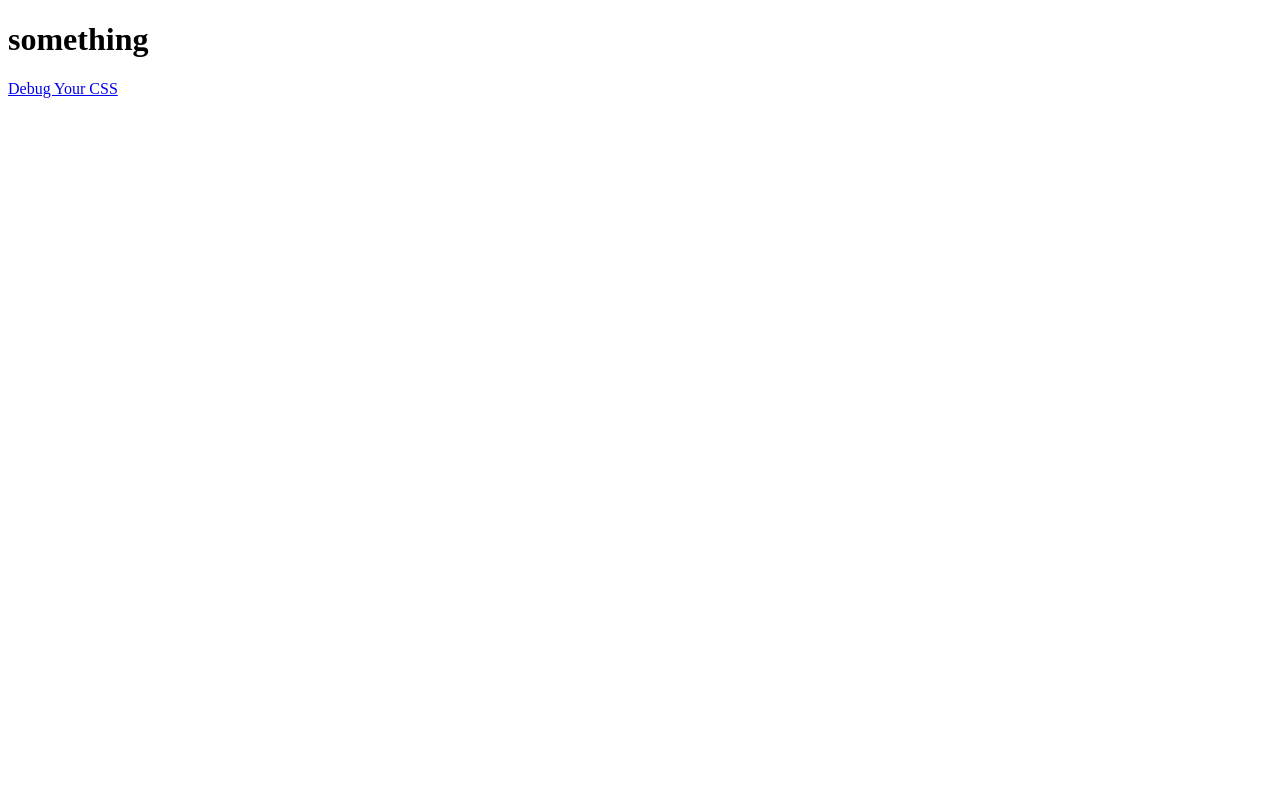
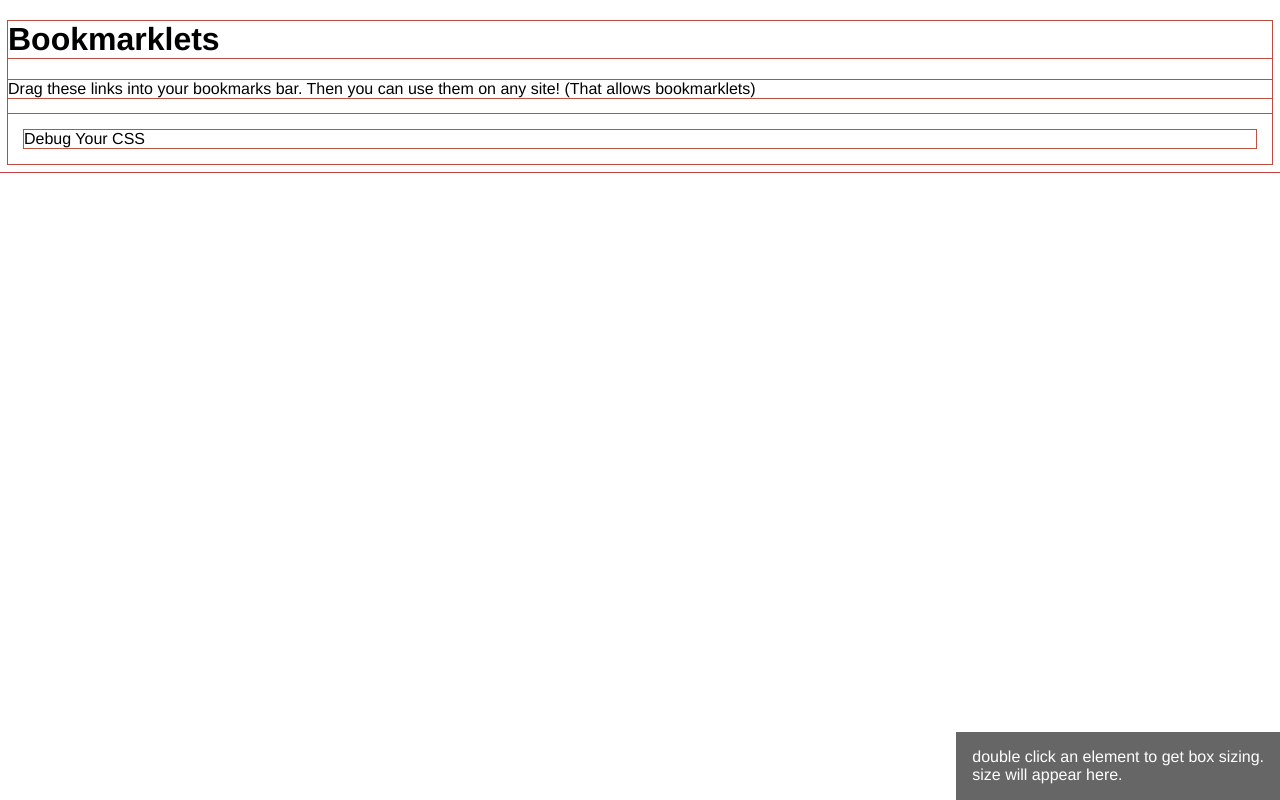
Before and after one commit to chalupagrande/trollscripts, a plain HTML site: page index.html in a window 1280 px wide. Drawn offline with Linux system fonts and the light colour scheme.

Commit message:
rainbows

```diff
--- a/index.html
+++ b/index.html
@@ -3,11 +3,34 @@
 <head>
   <meta charset="UTF-8">
   <title>trollscripts</title>
+<style>
+  body {
+    font-family: Helvetica;
+    font-size:16px;
+  }
+  .links {
+    display: flex;
+    flex-flow: column nowrap;
+  }
+
+  a {
+    color: black;
+    margin: 1rem;
+    text-decoration: none;
+  }
+  a:hover{
+    text-decoration: underline;
+  }
+</style>
 </head>
 <body>
-<h1>something</h1>
+<h1>Bookmarklets</h1>
+<p>Drag these links into your bookmarks bar. Then you can use them on any site! (That allows bookmarklets)</p>
+<div class="links">
+  <a href="javascript:(function(){var a = document.createElement('script'); a.setAttribute('src','http://ninth-mind.github.io/trollscripts/scripts/rainbow.js'); document.body.appendChild(a)})()">Debug Your CSS</a>
+  <!-- <a href="#" onclick="debug()">debug</a> -->
 
-<a href="javascript:(function(){var a = document.createElement('script'); a.setAttribute('src','http://ninth-mind.github.io/trollscripts/scripts/rainbow.js'); document.body.appendChild(a)})()">Debug Your CSS</a>
-
+</div>
+<script src="scripts/rainbow.js"></script>
 </body>
 </html>
--- a/scripts/rainbow.js
+++ b/scripts/rainbow.js
@@ -1,5 +1,41 @@
+
 (function(){
-  [].forEach.call(document.querySelectorAll('*'), function(el, i){
+  var elements = Array.prototype.slice.call(document.querySelectorAll('*'))
+  Array.prototype.forEach.call(elements, function(el, i){
     el.style.outline = "1px solid hsl(" + (i % 360)+", 50%, 50%)";
   })
+
+  var stats = document.createElement('div')
+  document.body.appendChild(stats)
+  stats.setAttribute('class','stats')
+  stats.style.position = 'fixed'
+  stats.style.bottom = 0
+  stats.style.right = 0
+  stats.style['min-width'] = '100px'
+  stats.style['min-height'] = '32px'
+  stats.style['background-color'] = '#666'
+  stats.style.color = '#fff'
+  stats.style.padding = '16px'
+  stats.style.display = 'flex'
+  stats.style['flex-flow'] = 'column nowrap'
+
+  var node = document.createElement('div')
+  node.setAttribute('class','node')
+  node.innerText = "double click an element to get box sizing."
+
+  var sizing = document.createElement('div')
+  sizing.innerText = "size will appear here."
+
+  stats.appendChild(node)
+  stats.appendChild(sizing)
+
+  elements.forEach(function(el){
+    el.addEventListener('dblclick', function(event){
+        event.stopPropagation()
+        console.log(this)
+        var box = this.getBoundingClientRect()
+        node.innerText = this.nodeName + ": "+ this.className
+        sizing.innerHTML = "h: " + box.height + "&nbsp;&nbsp;&nbsp;" + "w: "+ box.width
+    })
+  })
 })()
```
